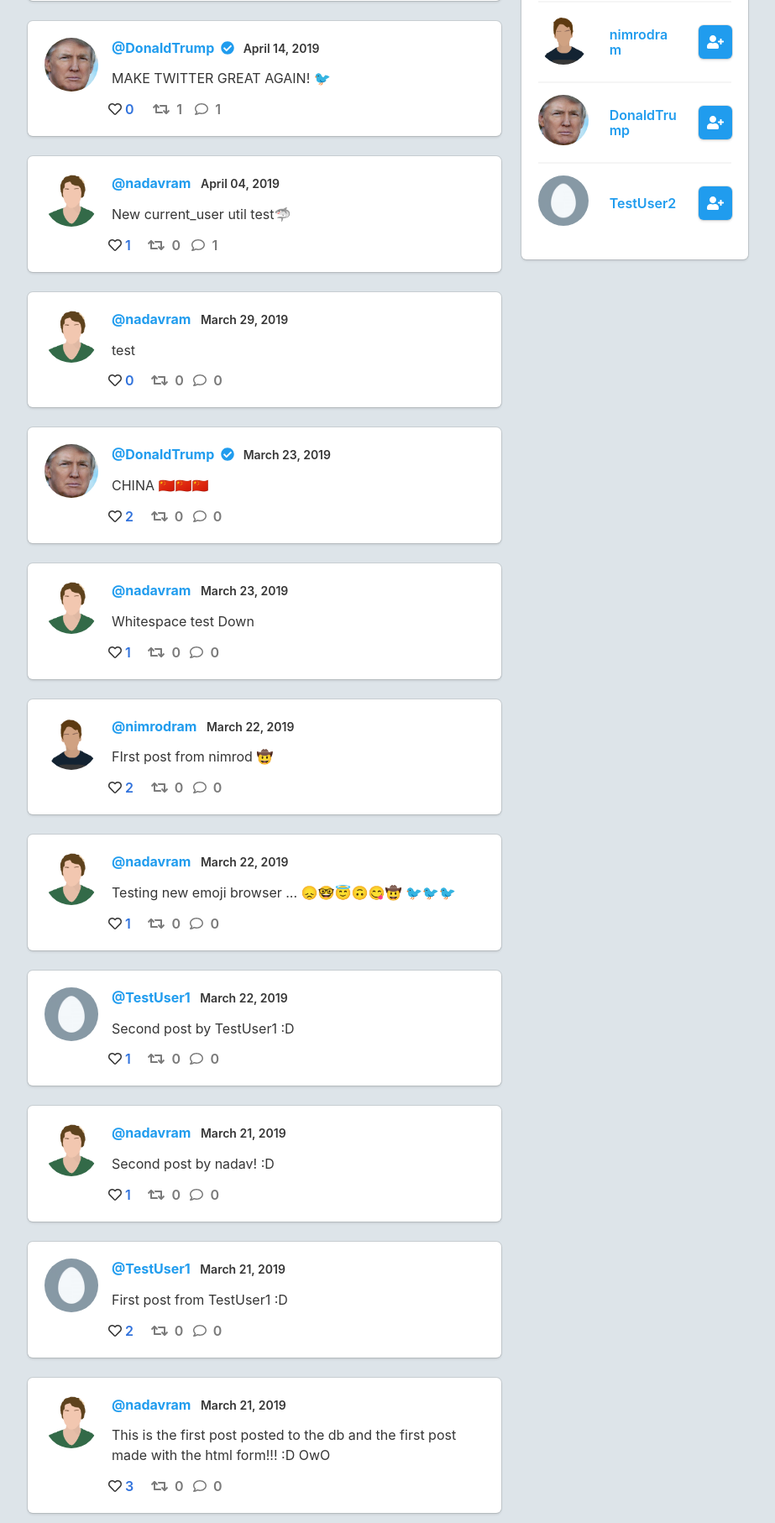
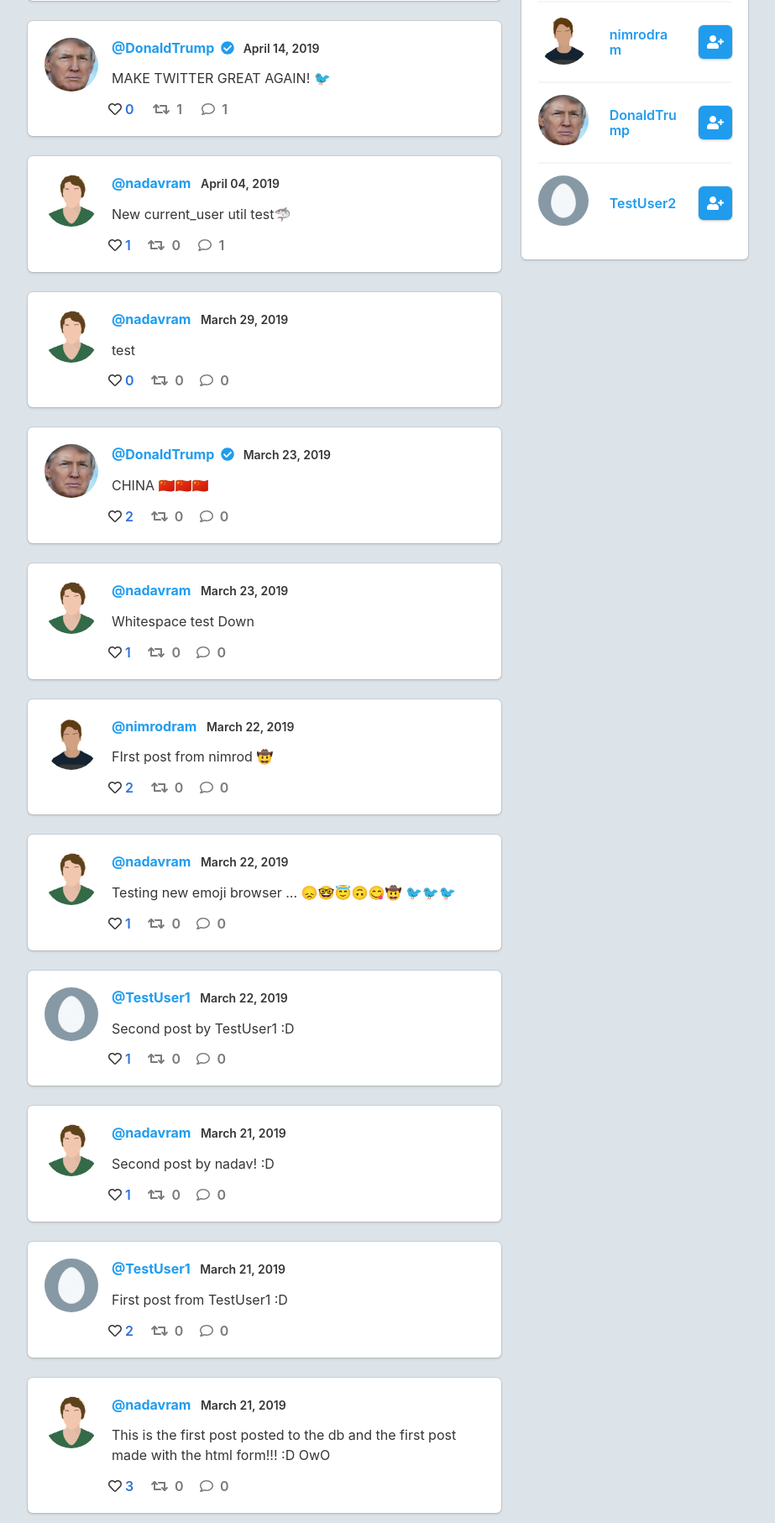
Before and after one commit to xchsp/flask-tweeeter, a Flask app: page / in a window 1280 px wide. Shown: the part 370-2184 px from the top of the page at 84% size, without its empty margins (325-1248 px from the left). Run offline with Flask 2, Linux system fonts and the light colour scheme; data comes from the database, SQL or seed files in the repository; some libraries are stand-ins or nearby versions.

Commit message:
Added more margin to right of retweet icon

```diff
--- a/flaskapp/templates/includes/_post.html
+++ b/flaskapp/templates/includes/_post.html
@@ -85,7 +85,7 @@
                     {% if post.retweet == None %}
                     {% set post_retweets = Post_model.query.filter_by(retweet=post.id).all()|length %}
                     <a class="level-item has-text-weight-semibold" href="/retweet/{{post.id}}"
-                        style="margin-right: 2rem;">
+                        style="margin-right: 2.5rem;">
                         <!--  if username found in session (user is logged in) -->
                         {% if user != None %}
                         <!-- if user has retweeted post make icon green -->
```
